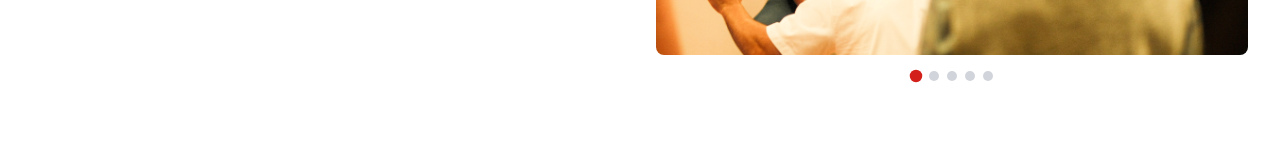
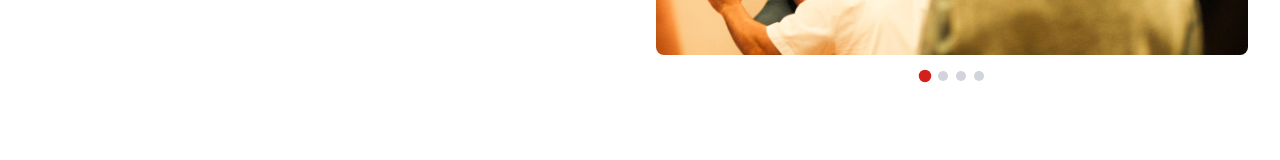
Before and after one commit to prgonzo/pcm, a React (Vite) app: page /churches/spain in a window 1280 px wide. Shown: the part 1581-1741 px from the top of the page. Built offline with nearby package versions, Linux system fonts and the light colour scheme.

Commit message:
Update SpainChurch.tsx

```diff
--- a/src/pages/ChurchesPage/SpainChurch.tsx
+++ b/src/pages/ChurchesPage/SpainChurch.tsx
@@ -232,7 +232,7 @@ const SpainChurch = () => {
                           "/lovable-uploads/DSCF9696.jpg",
                           "/lovable-uploads/DSCF9742.jpg",
                           "/lovable-uploads/barc 2_crop.jpg",
-                          "/lovable-uploads/bar 4.jpg",
+
                           "/lovable-uploads/IMG_1868 2_crop.jpg",
                         ]}
                         className="rounded-lg"
```
